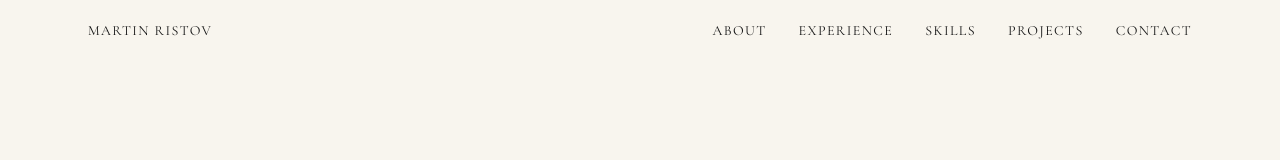
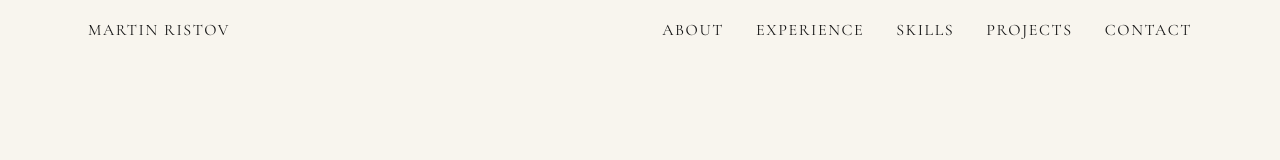
Before and after one commit to martinristow/portfolio, a Next.js app: page / in a window 1280 px wide. Shown: the top 160 px of the page. Built offline with nearby package versions, Linux system fonts and the light colour scheme.

Commit message:
improvements

```diff
--- a/app/components/Header/Menu/Menu.tsx
+++ b/app/components/Header/Menu/Menu.tsx
@@ -9,7 +9,7 @@ const Navigation = () => {
     return (
         <div className="flex items-center justify-between h-full max-w-6xl mx-auto px-6">
             <h3>
-                <a href="/" className="text-sm tracking-widest">MARTIN RISTOV</a>
+                <a href="/" className="text-md tracking-widest">MARTIN RISTOV</a>
             </h3>
             <ul className="hidden md:flex items-center gap-8">
                 {MENU.map(({name, link}) => (
--- a/app/components/Header/Menu/MenuList.tsx
+++ b/app/components/Header/Menu/MenuList.tsx
@@ -3,7 +3,7 @@ const MenuList = ({name, link}: { name: string, link: string }) => {
     return (
         <li key={name}>
             <a
-                className="text-sm tracking-widest relative after:absolute after:top-6 after:left-0 after:h-px after:w-0 after:bg-current after:transition-all after:duration-300 hover:after:w-full"
+                className="text-md tracking-widest relative after:absolute after:top-6 after:left-0 after:h-px after:w-0 after:bg-accent after:transition-all after:duration-300 hover:after:w-full"
                 href={link}
             >
                 {name}
--- a/app/components/TopSection/TopSection.tsx
+++ b/app/components/TopSection/TopSection.tsx
@@ -7,10 +7,10 @@ const TopSection = () => {
             id="top"
             className="min-h-screen bg-card pt-[var(--header-height)]"
         >
-            <div className="flex flex-col lg:flex-row items-center justify-between gap-6 min-h-screen pt-0 lg:pt-6  pb-[var(--header-height)] max-w-7xl mx-auto px-6 font-serif">
+            <div className="flex flex-col lg:flex-row items-center justify-between gap-6 min-h-screen pt-0 lg:pt-6  pb-[var(--header-height)] max-w-6xl mx-auto px-6 font-serif">
 
-
-                <div className="flex flex-col gap-6 lg:gap-10">
+                <div className="flex flex-col gap-5 lg:gap-10">
+                    {/*<h5 className="uppercase tracking-widest text-sm">Portfolio <span className="text-accent font-semibold">— MMXXVI</span></h5>*/}
                     <div className="flex flex-col">
                         <h1 className="text-7xl md:text-9xl tracking-normal font-serif">Martin</h1>
                         <h1 className="text-7xl md:text-9xl italic tracking-normal text-accent font-serif">Ristov</h1>
```
